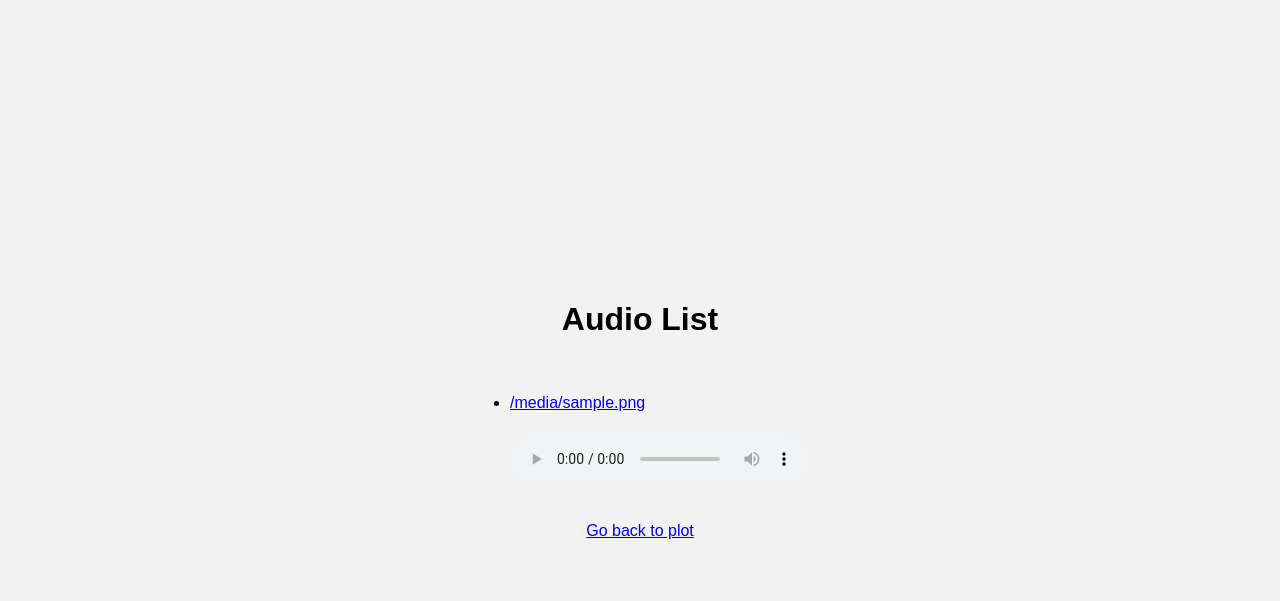
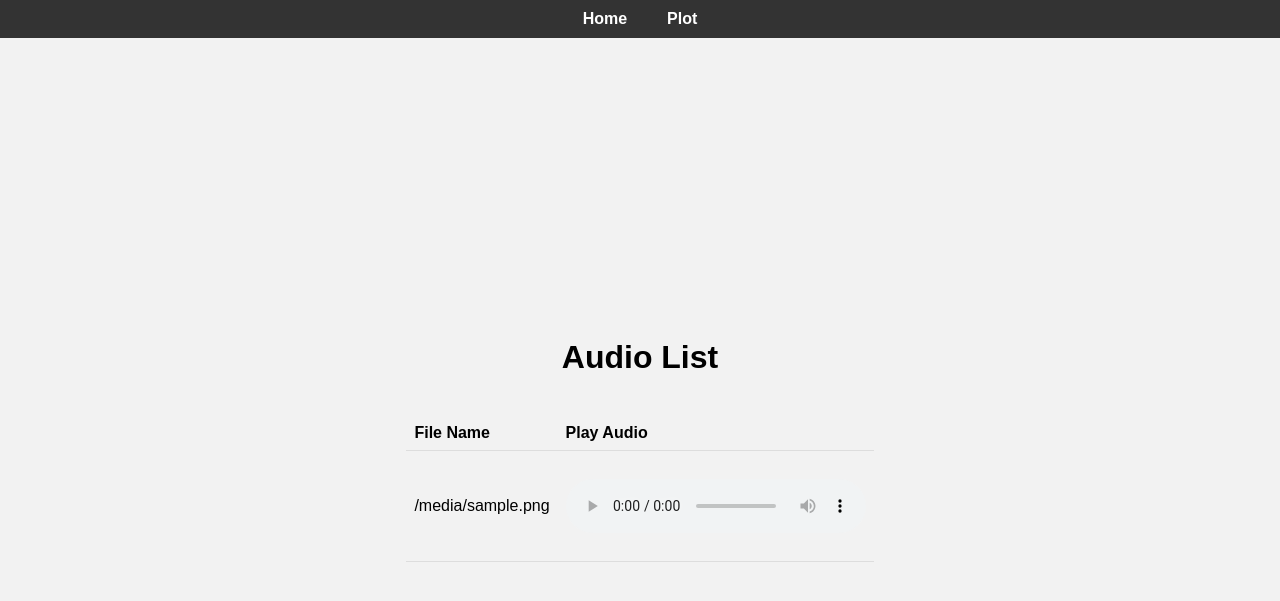
Before and after one commit to oliverburrus/NFCPi, a Flask app: template flask_app/templates/audio_list.html in a window 1280 px wide. Shown: the top 601 px of the page. Run offline with Flask 3, Linux system fonts and the light colour scheme; the template is opened without the code that fills it: most values are stand-ins (such as "Sample title", 1, 10 or a date in 2020).

Commit message:
Update audio_list.html

```diff
--- a/flask_app/templates/audio_list.html
+++ b/flask_app/templates/audio_list.html
@@ -5,18 +5,33 @@
     <link rel="stylesheet" href="{{ url_for('static', filename='styles.css') }}">
   </head>
   <body>
+    <nav>
+      <a href="{{ url_for('index') }}">Home</a>
+      <a href="{{ url_for('plot') }}">Plot</a>
+    </nav>
+    <main>
       <h1>Audio List</h1>
-    <ul>
+      <table>
+        <thead>
+          <tr>
+            <th>File Name</th>
+            <th>Play Audio</th>
+          </tr>
+        </thead>
+        <tbody>
           {% for file in audio %}
-        <li>
-          <a href="{{ url_for('static', filename='audio/' + file) }}">{{ file }}</a>
-        </li>
+          <tr>
+            <td>{{ file }}</td>
+            <td>
               <audio controls>
                 <source src="{{ url_for('static', filename='audio/' + file) }}" type="audio/wav">
                 Your browser does not support the audio element.
               </audio>
+            </td>
+          </tr>
           {% endfor %}
-    </ul>
-    <a href="{{ url_for('plot') }}">Go back to plot</a>
+        </tbody>
+      </table>
+    </main>
   </body>
 </html>
```
Lines whose indentation alone changed are shown as unchanged.
